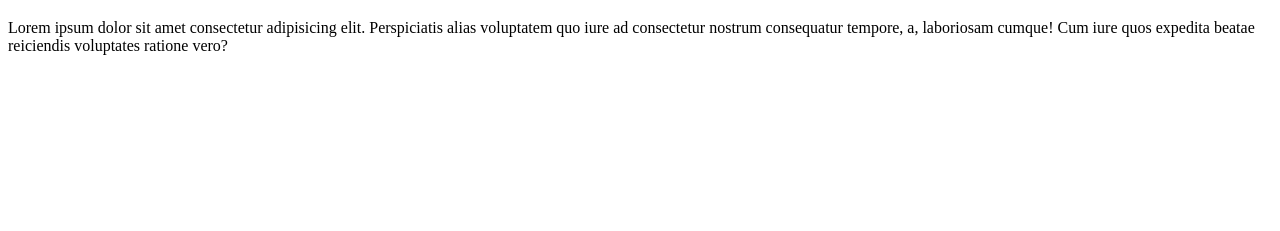
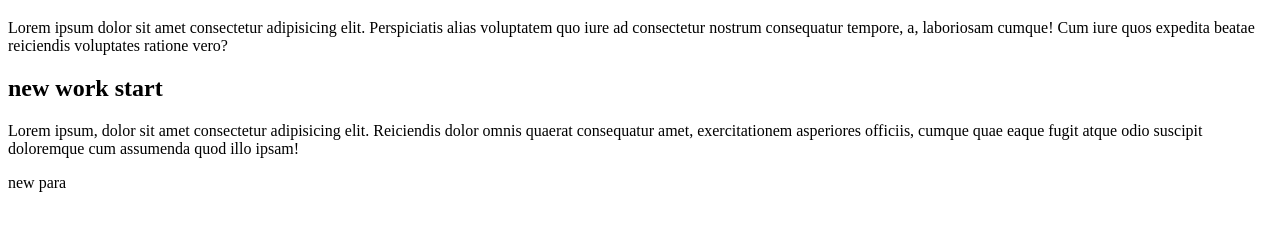
Before and after one commit to farihafari/09c-dism, a plain HTML site: page ad-js/index.html in a window 1280 px wide. Shown: the part 61-292 px from the top of the page. Drawn offline with Linux system fonts and the light colour scheme.

Commit message:
new commit

```diff
--- a/ad-js/index.html
+++ b/ad-js/index.html
@@ -8,5 +8,10 @@
 <body>
     <h1>stsnmk</h1>
     <p>Lorem ipsum dolor sit amet consectetur adipisicing elit. Perspiciatis alias voluptatem quo iure ad consectetur nostrum consequatur tempore, a, laboriosam cumque! Cum iure quos expedita beatae reiciendis voluptates ratione vero?</p>
+    <h2>new work start</h2>
+    <p>Lorem ipsum, dolor sit amet consectetur adipisicing elit. Reiciendis dolor omnis quaerat consequatur amet, exercitationem asperiores officiis, cumque quae eaque fugit atque odio suscipit doloremque cum assumenda quod illo ipsam!</p>
+    <div>
+        <p> new para</p>
+    </div>
 </body>
 </html>
```
